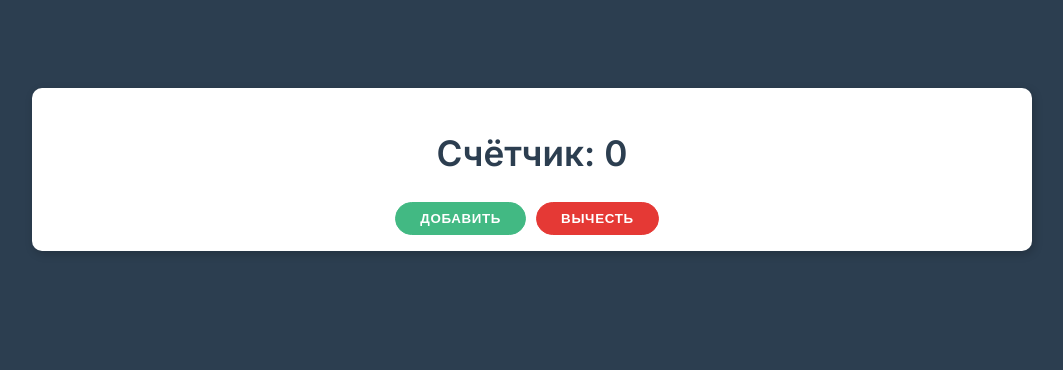
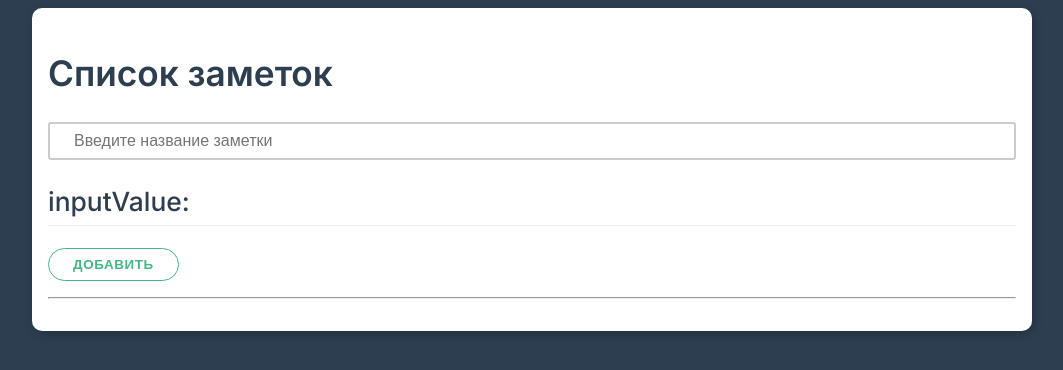
Before and after one commit to alexmeh96/vue3-test-app, a plain HTML site: page index.html in a window 1280 px wide. Shown: the whole page, without its empty margins (108-1171 px from the left). Drawn offline with nearby package versions, Linux system fonts and the light colour scheme.

Commit message:
двухстороннее связывание

```diff
--- a/app.js
+++ b/app.js
@@ -1,7 +1,14 @@
 const App = {
   data() {
     return {
-      counter: 0
+      title: 'Список заметок',
+      placeholderString: 'Введите название заметки',
+      inputValue: ''
+    }
+  },
+  methods: {
+    inputChangeHandler(event) {
+      this.inputValue = event.target.value
     }
   }
 }
--- a/index.html
+++ b/index.html
@@ -8,13 +8,17 @@
 </head>
 <body>
 
-<div class="container pt-5" id="app">
-  <div class="card center">
-    <h1>Счётчик: {{counter}}</h1>
-    <div>
-      <button class="btn primary" v-on:click="counter++">Добавить</button>
-      <button class="btn danger" v-on:click="counter--">Вычесть</button>
+<div class="container" id="app">
+  <div class="card">
+    <h1>{{title}}</h1>
+    <div class="form-control">
+      <input type="text"
+             v-on:input="inputChangeHandler"
+             v-bind:placeholder="placeholderString" />
     </div>
+    <h2>inputValue: {{inputValue}}</h2>
+    <button class="btn">Добавить</button>
+    <hr />
   </div>
 </div>
 
```
